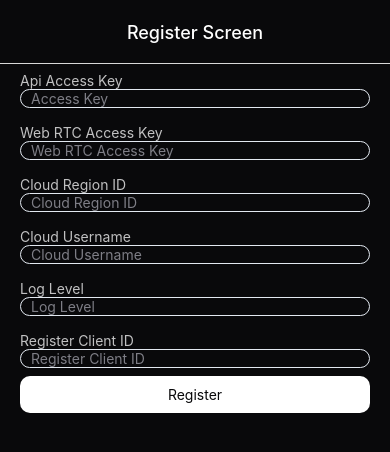
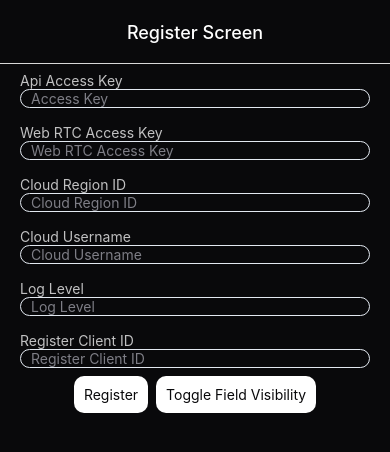
Before and after one commit to T2ThatGuy/WebRTC-Exploration, a React Native app: screen /Register in a window 390 px wide. Shown: the top 452 px of the page. Built offline with nearby package versions, Linux system fonts and the light colour scheme.

Commit message:
:lock: Hide secrets on registration page

```diff
--- a/src/components/forms/Register.tsx
+++ b/src/components/forms/Register.tsx
@@ -9,6 +9,8 @@ import { DEFAULT_CREDENTIALS } from '@/constants';
 import { useAculabCloud } from '@providers/AculabCloud';
 import { useNavigation } from '@react-navigation/native';
 import { HomeNavigationProps } from '@/screens';
+import { useState } from 'react';
+import { View } from 'react-native';
 
 const formSchema = z.object({
     webRTCAccessKey: z.string().min(1),
@@ -28,6 +30,7 @@ function RegisterForm() {
         resolver: zodResolver(formSchema),
     });
 
+    const [hideValues, setHideValues] = useState(true);
     const onSubmit = async (data: FormSchemaType) => {
         await register(data);
         navigation.navigate('Home');
@@ -46,8 +49,9 @@ function RegisterForm() {
                         <FormItem>
                             <FormLabel>Api Access Key</FormLabel>
                             <Input
+                                onChangeText={onChange}
                                 placeholder="Access Key"
-                                onChangeText={onChange}
+                                secureTextEntry={hideValues}
                                 {...props}
                             />
                         </FormItem>
@@ -65,8 +69,9 @@ function RegisterForm() {
                         <FormItem>
                             <FormLabel>Web RTC Access Key</FormLabel>
                             <Input
+                                onChangeText={onChange}
+                                secureTextEntry={hideValues}
                                 placeholder="Web RTC Access Key"
-                                onChangeText={onChange}
                                 {...props}
                             />
                         </FormItem>
@@ -149,7 +154,21 @@ function RegisterForm() {
                     );
                 }}
             />
-            <Button onPress={form.handleSubmit(onSubmit)} label="Register" />
+            <View
+                style={{
+                    gap: 8,
+                    flexDirection: 'row',
+                    justifyContent: 'center',
+                }}>
+                <Button
+                    onPress={form.handleSubmit(onSubmit)}
+                    label="Register"
+                />
+                <Button
+                    label="Toggle Field Visibility"
+                    onPress={() => setHideValues((prev) => !prev)}
+                />
+            </View>
         </Form>
     );
 }
```
